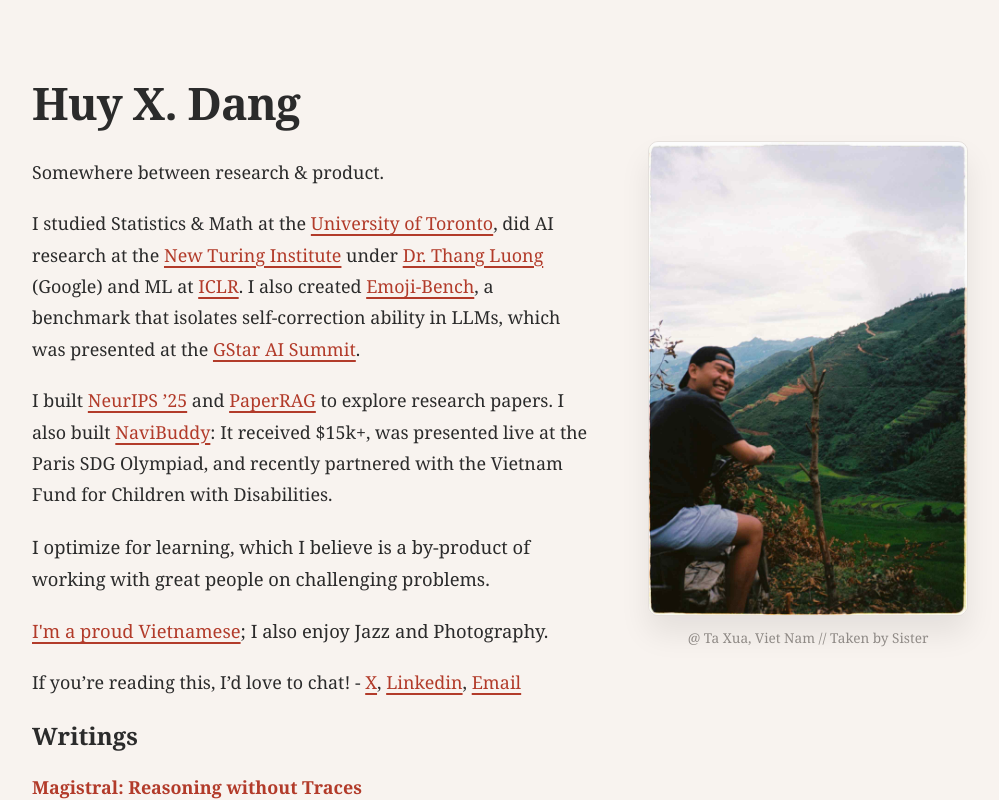
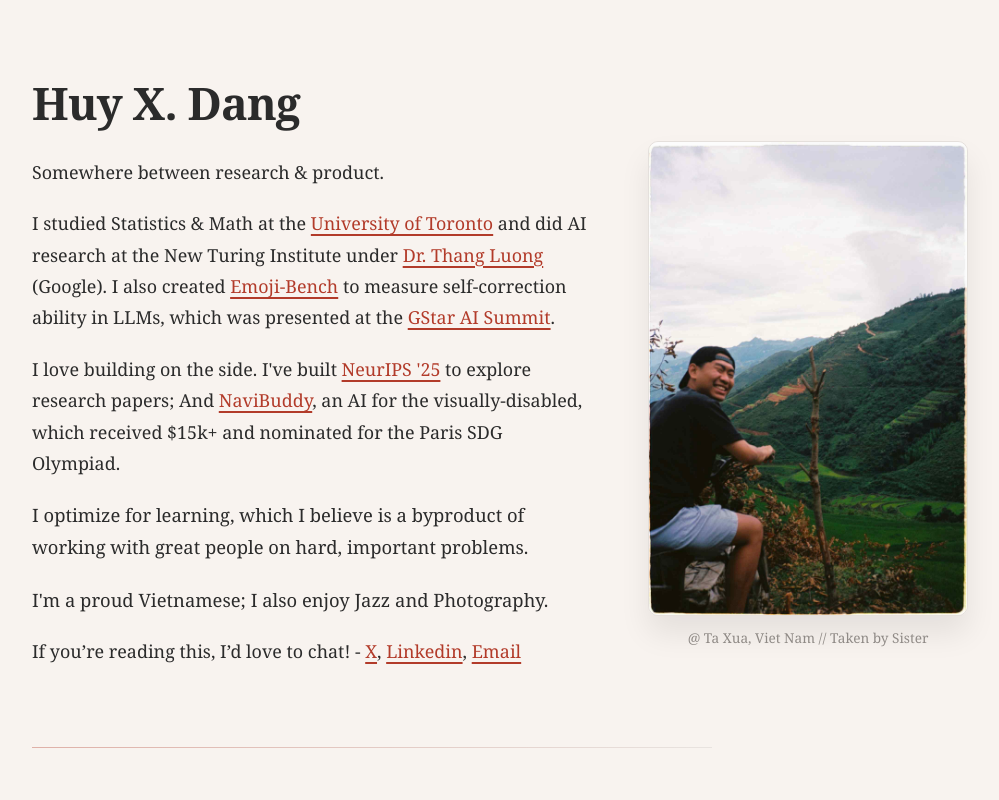
Before and after one commit to huyxdang/personal-website, a React (Create React App) app: page / in a window 1280 px wide. Shown: the whole page, without its empty margins (140-1139 px from the left). Built offline with nearby package versions, Linux system fonts and the light colour scheme.

Commit message:
minor UI changes + thematic divider

```diff
--- a/src/components/Main.js
+++ b/src/components/Main.js
@@ -1,6 +1,5 @@
 // Main.js (About)
 import React from "react";
-import { Link } from "react-router-dom";
 import Container from "../styles/Container";
 
 function About() {
@@ -24,15 +23,7 @@ function About() {
               >
                 University of Toronto
               </a>
-              , did AI research at the{" "}
-              <a
-                href="https://newturing.ai/"
-                target="_blank"
-                rel="noopener noreferrer"
-                className="accent-link"
-              >
-                New Turing Institute
-              </a>{" "}
+              {" "}and did AI research at the New Turing Institute{" "}
               under{" "}
               <a
                 href="https://research.google/people/105176/?&type=google"
@@ -42,16 +33,7 @@ function About() {
               >
                 Dr. Thang Luong
               </a>
-              {" "}(Google) and ML at{" "}
-              <a
-                href="https://www.iclr.org/"
-                target="_blank"
-                rel="noopener noreferrer"
-                className="accent-link"
-              >
-                ICLR
-              </a>
-              .
+              {" "}(Google).
               {" "}I also created{" "}
               <a
                 href="https://huyxdang.github.io/Emoji-Bench-Page/"
@@ -61,10 +43,10 @@ function About() {
               >
                 Emoji-Bench
               </a>
-              , a benchmark that isolates self-correction ability in LLMs,
+              {" "}to measure self-correction ability in LLMs,
               which was presented at the{" "}
               <a
-                href="https://summit.newturing.ai"
+                href="https://summit.newturing.ai/"
                 target="_blank"
                 rel="noopener noreferrer"
                 className="accent-link"
@@ -74,27 +56,16 @@ function About() {
               .
             </p>
             <p className="hero-text">
-              I built{" "}
+              I love building on the side. I've built{" "}
               <a
                 href="https://neurips-2025.com/"
                 target="_blank"
                 rel="noopener noreferrer"
                 className="accent-link"
               >
-                NeurIPS ’25
-              </a>{" "}
-              and
-              {" "}
-              <a
-                href="https://paper-rag-eight.vercel.app/"
-                target="_blank"
-                rel="noopener noreferrer"
-                className="accent-link"
-              >
-                PaperRAG
-              </a>{" "}
-              to explore research papers. I also built
-              {" "}
+                NeurIPS '25
+              </a>
+              {" "}to explore research papers; And{" "}
               <a
                 href="https://www.youtube.com/watch?v=dKt-yfZ82qw&t=63s"
                 target="_blank"
@@ -102,18 +73,18 @@ function About() {
                 className="accent-link"
               >
                 NaviBuddy
-              </a>{": "}
-              It received $15k+, was presented live at the Paris SDG Olympiad,
-              and recently partnered with the Vietnam Fund for Children with Disabilities.
+              </a>
+              , an AI for the visually-disabled, which received $15k+ and
+              nominated for the Paris SDG Olympiad.
             </p>
 
             <p className="belief">
-              I optimize for learning, which I believe is a by-product of
-              working with great people on challenging problems.
+              I optimize for learning, which I believe is a byproduct of
+              working with great people on hard, important problems.
             </p>
 
             <p className="interests">
-              <Link to="/vietnam" className="accent-link">I'm a proud Vietnamese</Link>; I also enjoy Jazz and Photography.
+              I'm a proud Vietnamese; I also enjoy Jazz and Photography.
             </p>
             <p className="hero-text">
               If you’re reading this, I’d love to chat! - {" "}
@@ -154,6 +125,8 @@ function About() {
             <p className="hero-photo-caption">@ Ta Xua, Viet Nam // Taken by Sister</p>
           </div>
         </div>
+
+        <hr className="thematic-break" />
 
         <section className="writings">
           <h2 className="writings-title">Writings</h2>
--- a/src/index.css
+++ b/src/index.css
@@ -124,6 +124,19 @@ a {
 
 .writing-link:hover {
   color: #b23b2a;
+}
+
+.thematic-break {
+  width: 100%;
+  max-width: 680px;
+  height: 1px;
+  margin: 3.75rem 0 3.25rem;
+  border: 0;
+  background: linear-gradient(
+    90deg,
+    rgba(178, 59, 42, 0.36),
+    rgba(43, 43, 43, 0.08)
+  );
 }
 
 .section-block {
```
Also changed, not shown: 1 other file (tests, documents, lock files or other folders).
